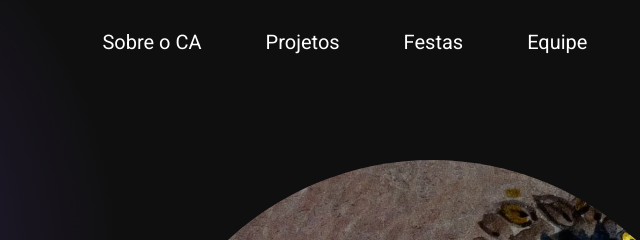
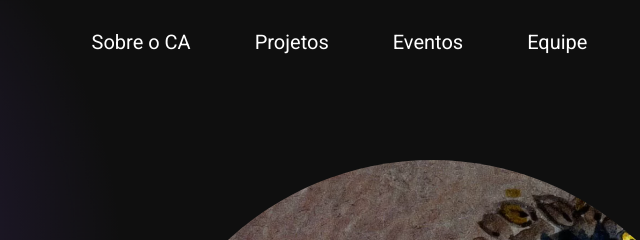
Before and after one commit to eccjr/site-cacic-2023, a Gatsby site: page / in a window 1280 px wide. Shown: the top 240 px of the page, 492-1132 px from the left. Built offline with nearby package versions, Linux system fonts and the light colour scheme; Gatsby itself is replaced by a stand-in of ours.

Commit message:
Trocando 'festas' por 'eventos' na navbar

```diff
--- a/src/components/Header/index.js
+++ b/src/components/Header/index.js
@@ -109,7 +109,7 @@ export const Header = () => {
                                 Projetos
                             </ScrollLink>
                             <ScrollLink to="festas" offset={-200} >
-                                Festas
+                                Eventos
                             </ScrollLink>
                             <ScrollLink to="equipe" offset={-200} >
                                 Equipe
```
